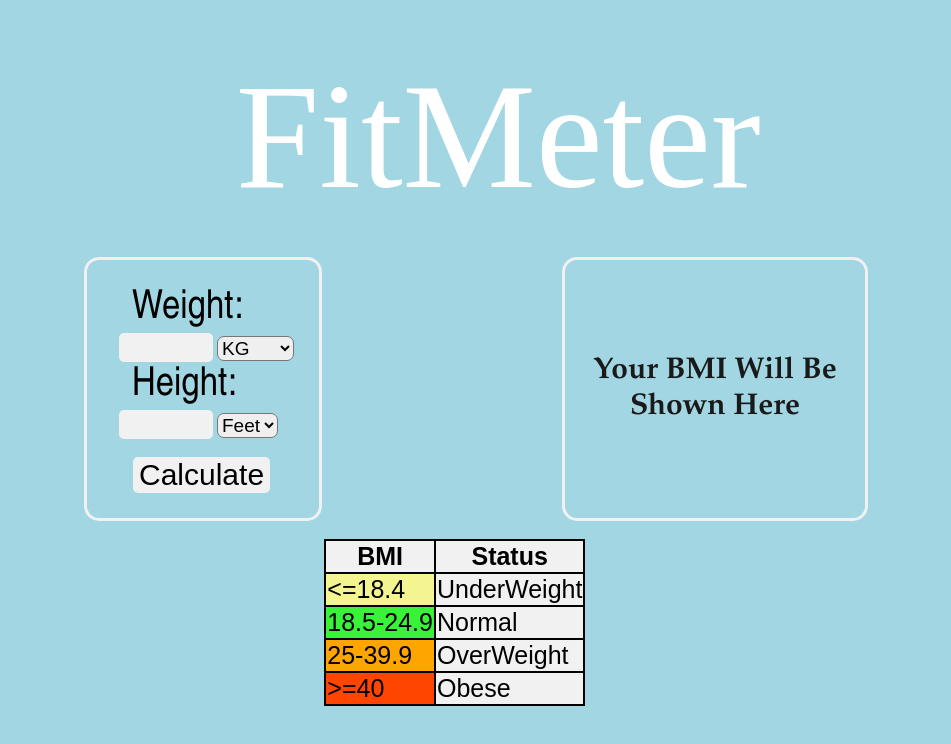
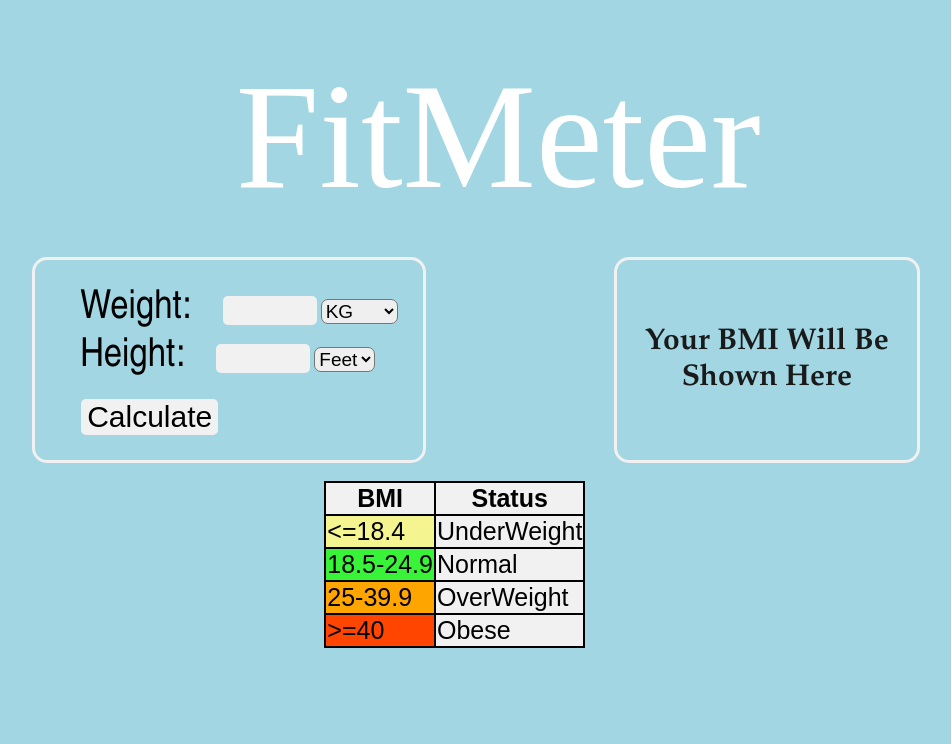
Before and after one commit to NeilSulhyan10/FitMeter, a plain HTML site: page index.html in a window 1280 px wide. Shown: the whole page, without its empty margins (164-1115 px from the left). Drawn offline with Linux system fonts and the light colour scheme.

Commit message:
Update index.html

```diff
--- a/index.html
+++ b/index.html
@@ -11,14 +11,14 @@
     <div id="container">
     <div class="calc">
         <form autocomplete="off">
-        <label for="weight">Weight:</label><br>
+        <label for="weight">Weight:</label>
         <input type="number" id="weight" class="input">
         <select id="selector1" class="selector" onchange="weightchanger()">
             <option  id="kg" value="KG">KG</option>
             <option id="pd" value="Pound">Pound</option>
         </select><br>
 
-        <label for="height">Height:</label><br>
+        <label for="height">Height:</label>
         <input type="number" id="height" class="input">
         <select id="selector2" class="selector" onchange="heightchanger()">
             <option value="Feet">Feet</option>
```
